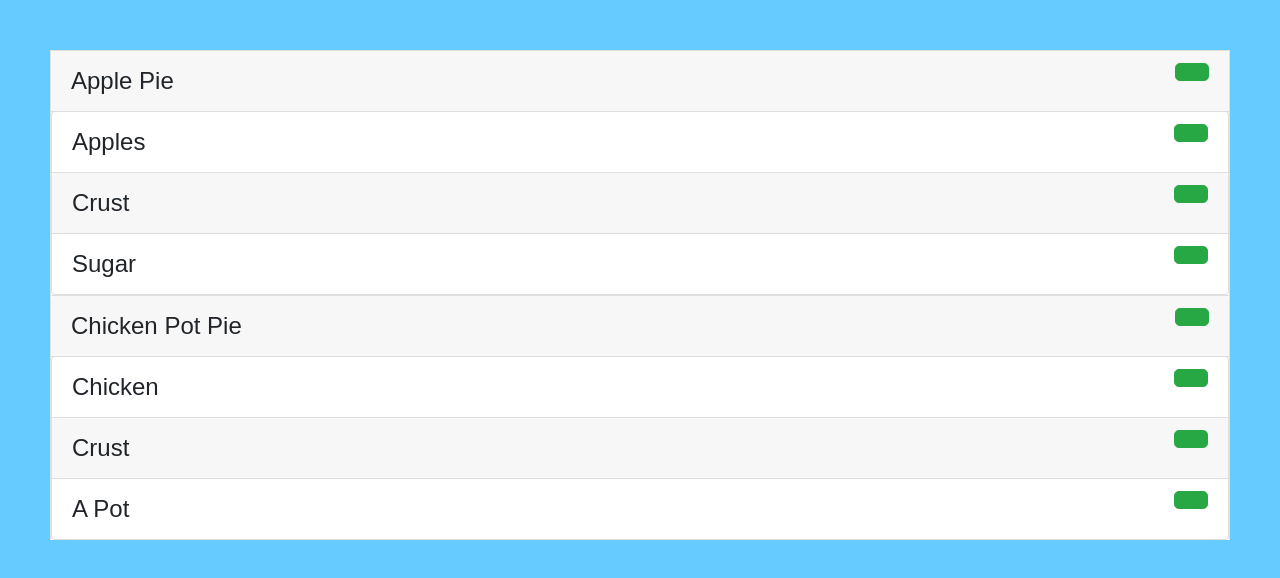
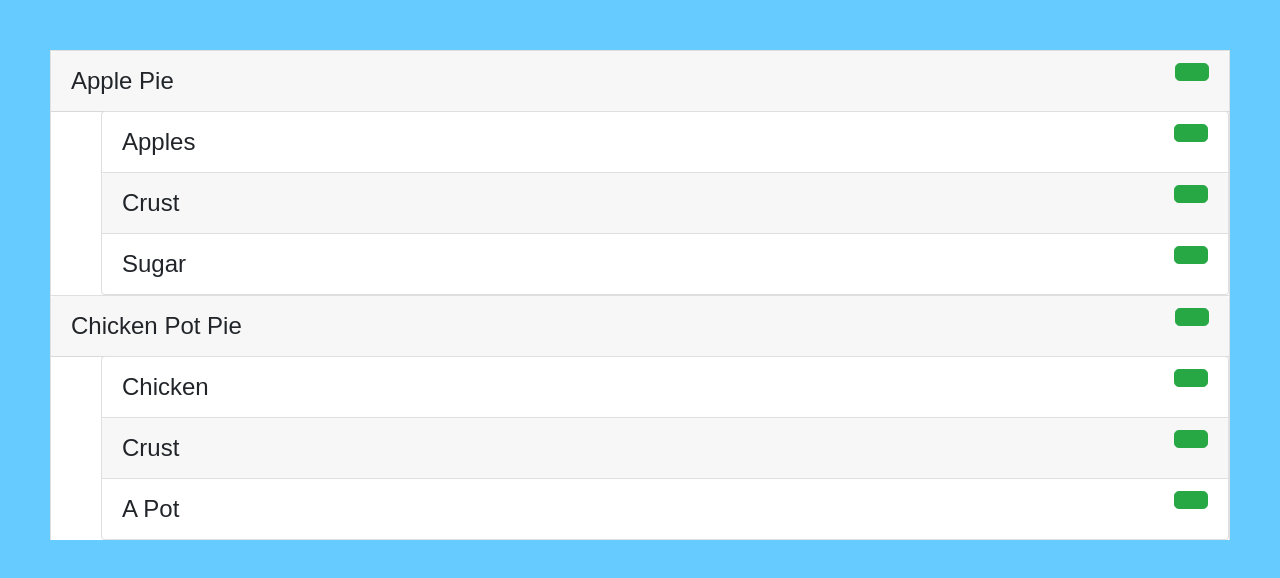
Before and after one commit to nate-trojian/shopping-mopup-server, a React (Create React App) app: page / in a window 1280 px wide. Shown: the top 578 px of the page. Built offline with nearby package versions, Linux system fonts and the light colour scheme; some icons are missing.

Commit message:
Add margin to show sub levels

```diff
--- a/src/Item.js
+++ b/src/Item.js
@@ -22,9 +22,10 @@ class Item extends Component {
         property={props.property}
         propertyName={props.propertyName}
         rootProperty={props.rootProperty}
+        style={!this.props.rootProperty? ({marginLeft: '50px'}): ({})}
       />
     ) : (
-      <ListGroup.Item className={(this.state.success?"bg-success":"")}>
+      <ListGroup.Item className={(this.state.success?"bg-success":"")} style={!this.props.rootProperty? ({marginLeft: '50px'}): ({})}>
       {this.props.propertyName}
       <Button
         variant="success"
--- a/src/ItemList.js
+++ b/src/ItemList.js
@@ -21,7 +21,7 @@ class ItemList extends Component {
   render() {
     return (
       <>
-        <Accordion defaultActiveKey={(this.props.rootProperty?this.props.propertyName: '')}>
+        <Accordion defaultActiveKey={(this.props.rootProperty?this.props.propertyName: '')} style={!this.props.rootProperty? ({marginLeft: '50px'}): ({})}>
           <Card className="itemList">
             <Accordion.Toggle
               as={Card.Header}
@@ -39,7 +39,7 @@ class ItemList extends Component {
               </Button>
             </Accordion.Toggle>
             <Accordion.Collapse eventKey={this.props.propertyName}>
-              <ListGroup variant="float">
+              <ListGroup>
                 {Object.values(this.props.property).map((property, index, { length }) => (
                   <Item
                     key={index}
```
